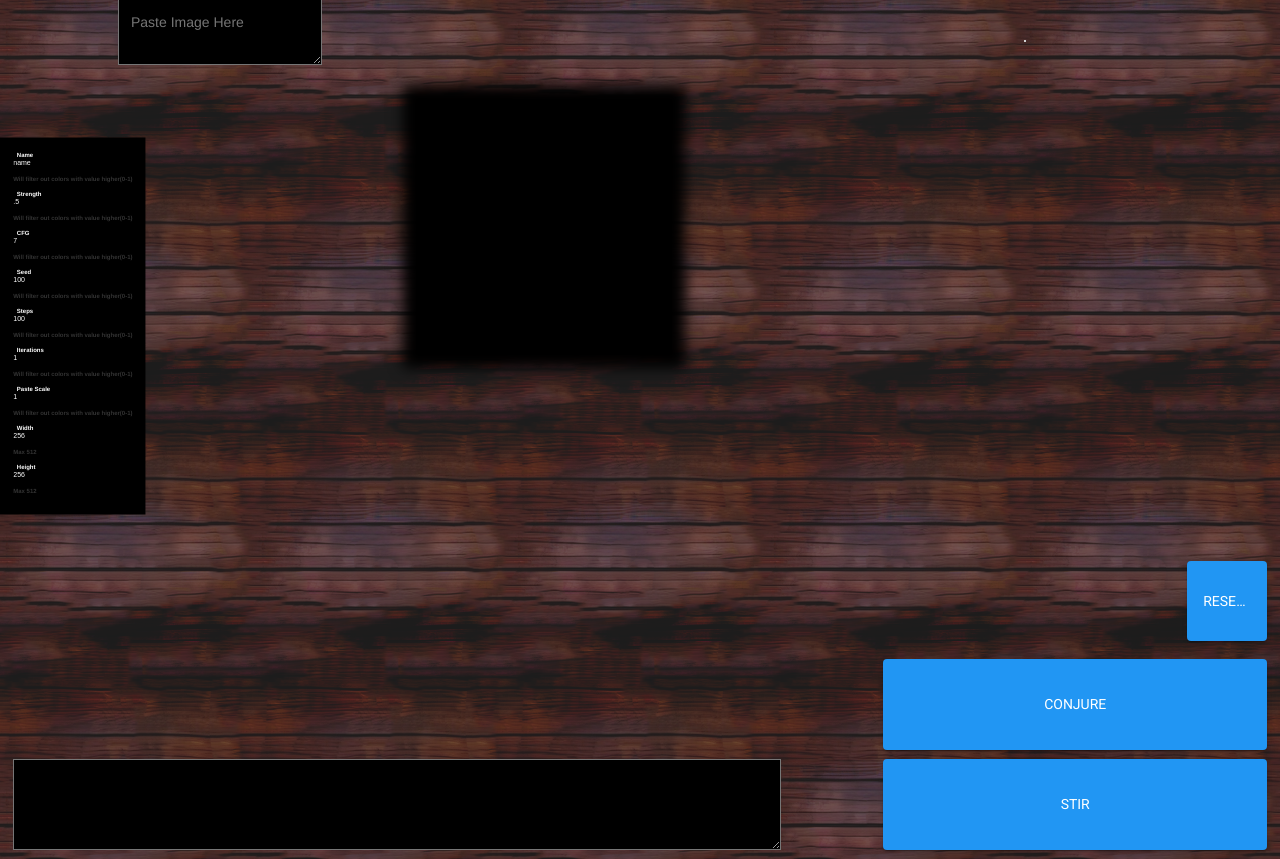
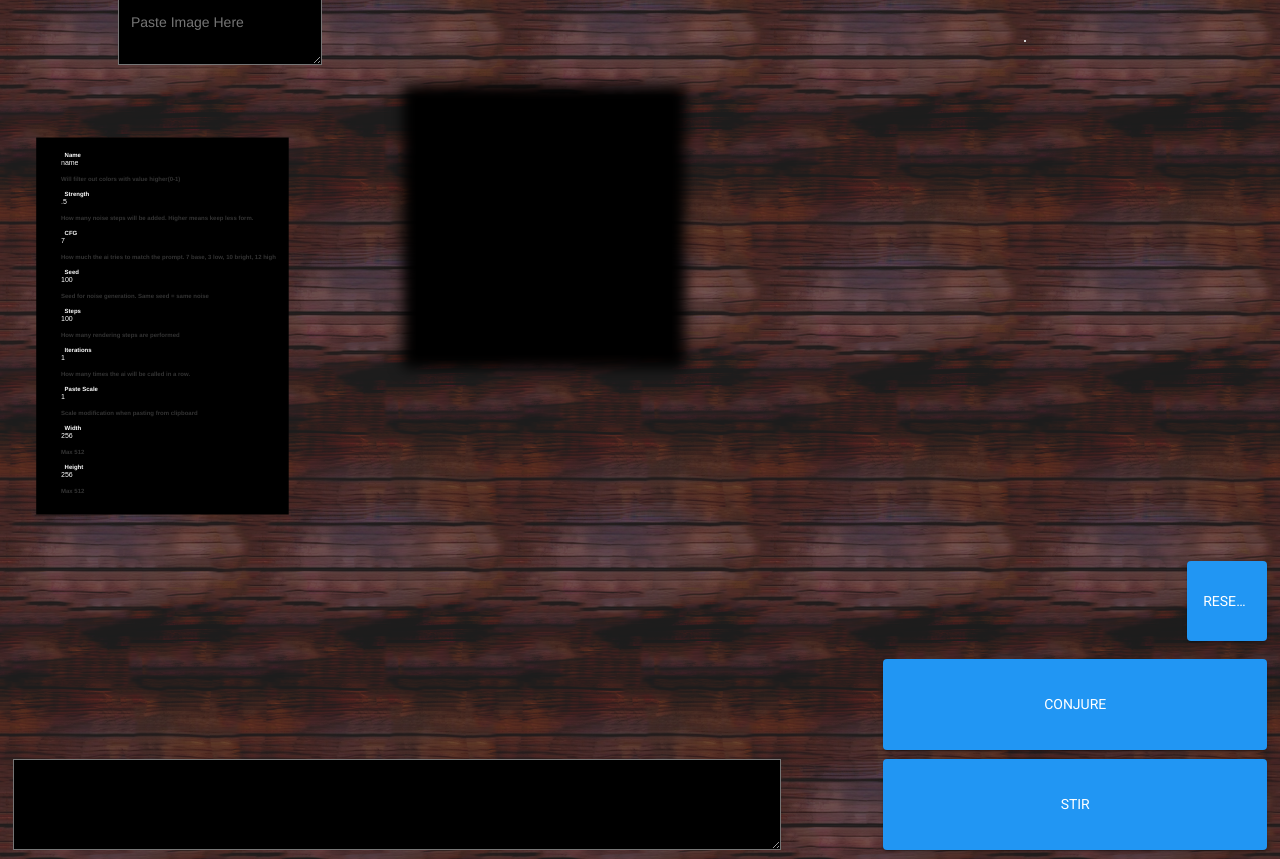
Before and after one commit to indianaorz/DeltaImageProcessor, a Flask app: page / in a window 1280 px wide. Shown: the part 51-910 px from the top of the page. Run offline with Flask 2, Linux system fonts and the light colour scheme; a map, chart or similar area stays blank; parts of the project's set-up code (start-up, migrations or seed data) failed here and were passed over; some libraries are stand-ins or nearby versions.

Commit message:
updated labels

```diff
--- a/MagicCauldron/MagicCauldron/static/scripts/controller.js
+++ b/MagicCauldron/MagicCauldron/static/scripts/controller.js
@@ -1,6 +1,6 @@
 
 
-
+var pasteBinSet = false;
 window.onload = function () {
     $('#loading').hide();
     var pasteBin = document.getElementById('pasteBin');
@@ -88,6 +88,7 @@
                     ctx.drawImage(myImage, 0, 0, myImage.width, myImage.height);
                     //LoadPalette();
                     ProcessImage();
+                    pasteBinSet = true;
                 }
                 myImage.src = event.target.result;
             };
@@ -324,7 +325,7 @@
     var cauldron = document.getElementById('cauldron');
     var cauldTx = cauldron.getContext('2d');
 
-
+    if (pasteBinSet) {
         var pasteBin = document.getElementById('pasteBin');
         var pasteBinCtx = pasteBin.getContext('2d');
 
@@ -338,12 +339,14 @@
         //call its drawImage() function passing it the source canvas directly
         cauldTx.putImageData(imageData, startX, startY);
 
+
         if (!setLast) {
             lastX = pasteBin.style.top;
             lastY = pasteBin.style.left;
             pasteBin.style.top = "10vh";
             pasteBin.style.left = "80vw";
             setLast = true;
+        }
     }
 
 
--- a/MagicCauldron/MagicCauldron/templates/index.html
+++ b/MagicCauldron/MagicCauldron/templates/index.html
@@ -30,34 +30,34 @@
             <div class="helper">Will filter out colors with value higher(0-1)</div>
         </label>
         <label class="has-float-label">
-            <input placeholder=" " type="number" id="strength" value=".5">
+            <input placeholder=" " type="number" id="strength" max=".99" value=".5">
             <span class="label">Strength</span>
-            <div class="helper">Will filter out colors with value higher(0-1)</div>
+            <div class="helper">How many noise steps will be added. Higher means keep less form.</div>
         </label>
         <label class="has-float-label">
             <input placeholder=" " type="number" id="cfg" value="7">
             <span class="label">CFG</span>
-            <div class="helper">Will filter out colors with value higher(0-1)</div>
+            <div class="helper">How much the ai tries to match the prompt. 7 base, 3 low, 10 bright, 12 high</div>
         </label>
         <label class="has-float-label">
             <input placeholder=" " type="number" id="seed" value="100">
             <span class="label">Seed</span>
-            <div class="helper">Will filter out colors with value higher(0-1)</div>
+            <div class="helper">Seed for noise generation. Same seed = same noise</div>
         </label>
         <label class="has-float-label">
             <input placeholder=" " type="number" id="steps" value="100">
             <span class="label">Steps</span>
-            <div class="helper">Will filter out colors with value higher(0-1)</div>
+            <div class="helper">How many rendering steps are performed</div>
         </label>
         <label class="has-float-label">
-            <input placeholder=" " type="number" id="iterations" value="1">
+            <input placeholder=" " type="number" id="iterations" max ="16" value="1">
             <span class="label">Iterations</span>
-            <div class="helper">Will filter out colors with value higher(0-1)</div>
+            <div class="helper">How many times the ai will be called in a row.</div>
         </label>
         <label class="has-float-label">
             <input placeholder=" " type="number" id="pastescale" value="1">
             <span class="label">Paste Scale</span>
-            <div class="helper">Will filter out colors with value higher(0-1)</div>
+            <div class="helper">Scale modification when pasting from clipboard</div>
         </label>
         <label class="has-float-label">
             <input placeholder=" " type="number" id="width" max="512" min="16" value="256">
```
Lines whose indentation alone changed are shown as unchanged.
